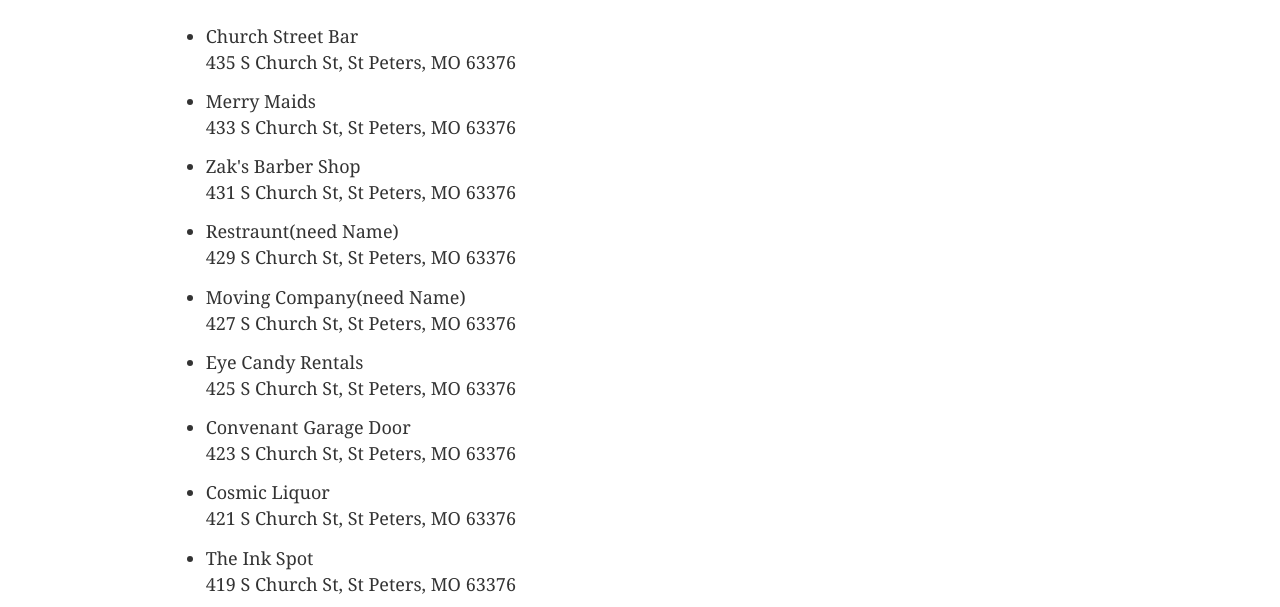
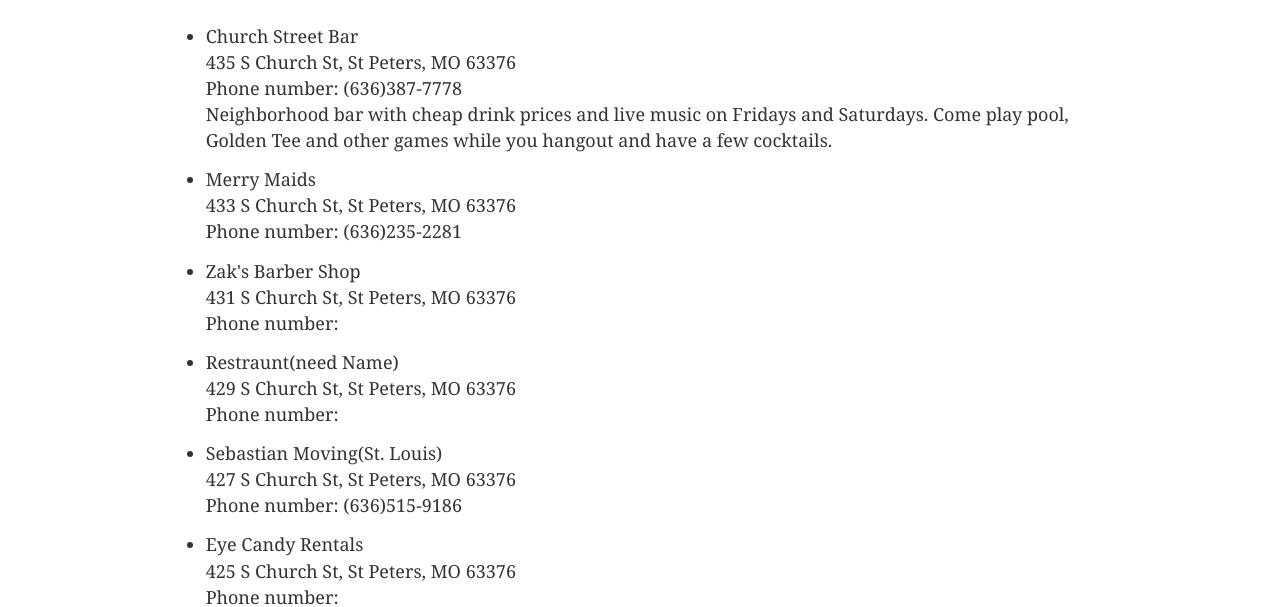
Before and after one commit to LewisII/steeplechase-plaza, a Gatsby site: page /businesses in a window 1280 px wide. Shown: the part 223-830 px from the top of the page. Built offline with nearby package versions, Linux system fonts and the light colour scheme; Gatsby itself is replaced by a stand-in of ours.

Commit message:
added additional information

```diff
--- a/src/components/directoryMap.js
+++ b/src/components/directoryMap.js
@@ -2,19 +2,23 @@
 
 
 const businessesArray = [
-    { name: "Church Street Bar", location: "435 S Church St, St Peters, MO 63376" },
-    { name: "Merry Maids", location: "433 S Church St, St Peters, MO 63376" },
+    { name: "Church Street Bar", location: "435 S Church St, St Peters, MO 63376",
+        telephone: "(636)387-7778",
+        image_storeFront: "churchStreetBar_storeFront.jpg",
+        info: "Neighborhood bar with cheap drink prices and live music on Fridays and Saturdays. Come play pool, Golden Tee and other games while you hangout and have a few cocktails." },
+    { name: "Merry Maids", location: "433 S Church St, St Peters, MO 63376", telephone: "(636)235-2281" },
     { name: "Zak's Barber Shop", location: "431 S Church St, St Peters, MO 63376" },
     { name: "Restraunt(need Name)", location: "429 S Church St, St Peters, MO 63376" },
-    { name: "Moving Company(need Name)", location: "427 S Church St, St Peters, MO 63376" },
+    { name: "Sebastian Moving(St. Louis)", location: "427 S Church St, St Peters, MO 63376", telephone: "(636)515-9186" , website: "www.sebastianmovingstlouis.com"},
     { name: "Eye Candy Rentals", location: "425 S Church St, St Peters, MO 63376" },
-    { name: "Convenant Garage Door", location: "423 S Church St, St Peters, MO 63376" },
+    { name: "Convenant Garage Door Co.", location: "423 S Church St, St Peters, MO 63376", telephone: "(636)734-7238", telephone2: "(314)809-4534" },
     { name: "Cosmic Liquor", location: "421 S Church St, St Peters, MO 63376" },
-    { name: "The Ink Spot", location: "419 S Church St, St Peters, MO 63376" }];
+    { name: "The Ink Spot", location: "419 S Church St, St Peters, MO 63376", telephone: "(636)387-0504",
+        info:"Tattoo & Body piercing establishment specializing in custom artwork & piercing by well trained, experience & dedicated artists" }];
 
 const namesList = businessesArray.map(store => {
     return (
-        <li>{store.name} <br/> {store.location}</li>
+        <li>{store.name} <br/> {store.location} <br />Phone number: {store.telephone}<br /> {store.info} </li>
     )
 })
 
```
Also changed, not shown: 8 other files.
